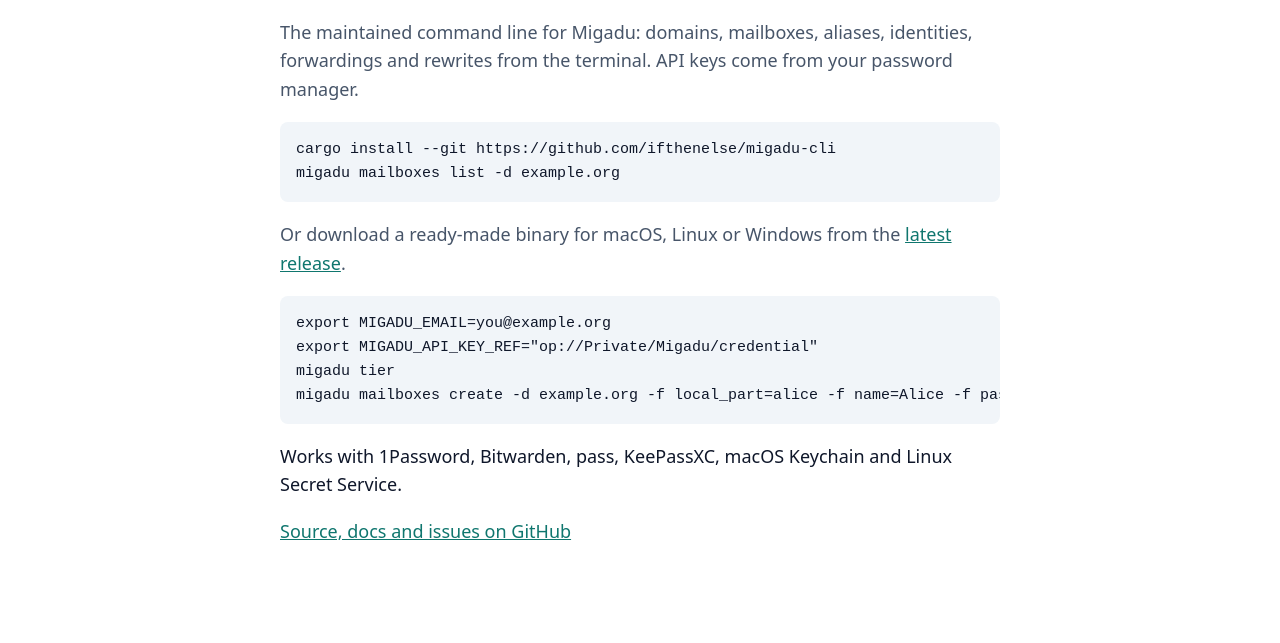
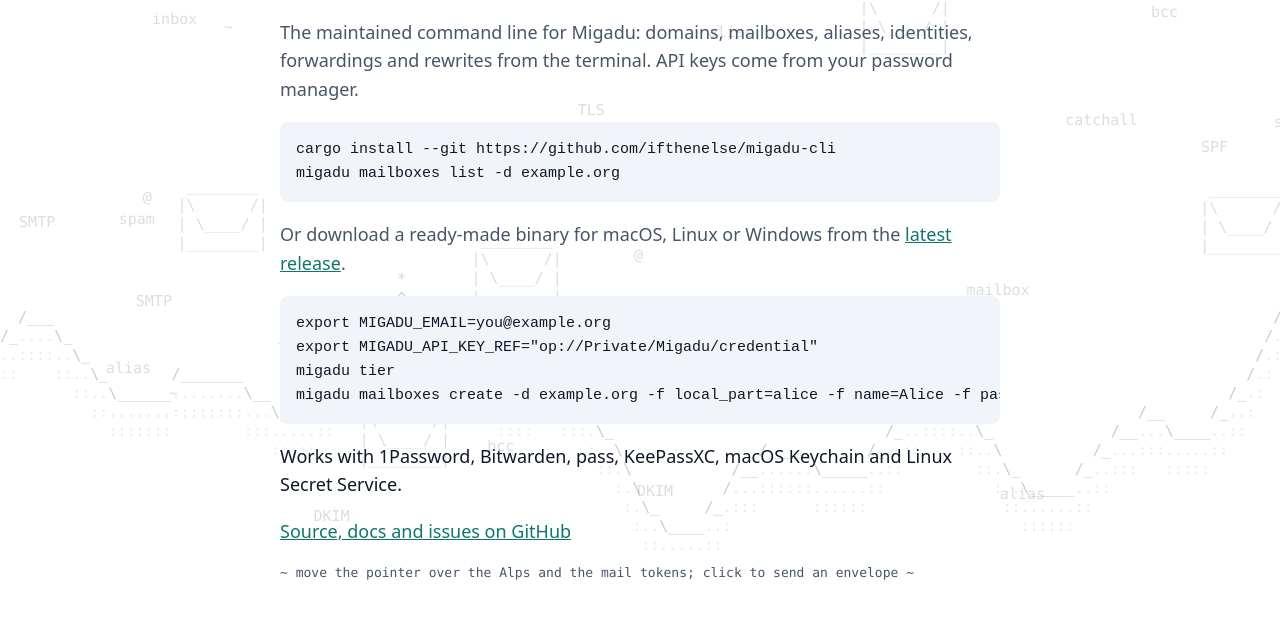
Before and after one commit to ifthenelse/migadu-cli, a plain HTML site: page site/index.html in a window 1280 px wide. Shown: the part 240-883 px from the top of the page. Before the commit the page ends 852 px from the top, so only its background shows below. Drawn offline with Linux system fonts and the light colour scheme; files whose address does not match are found by name.

Commit message:
feat(site): interactive ASCII-art background with Migadu themes (0.4.3)
Co-Authored-By: Claude Sonnet 5.5 <noreply@anthropic.com>

```diff
--- a/Cargo.toml
+++ b/Cargo.toml
@@ -1,6 +1,6 @@
 [package]
 name = "migadu-cli"
-version = "0.4.2"
+version = "0.4.3"
 edition = "2021"
 rust-version = "1.85"
 description = "Cross-platform CLI for the Migadu email hosting API, with password-manager credential lookup."
--- /dev/null
+++ b/site/ascii.js
@@ -0,0 +1,94 @@
+// Interactive ASCII-art background for the project site: Migadu-flavoured tokens drift, an Alpine
+// skyline (Migadu is Swiss) sits at the bottom, characters light up near the pointer, and a click
+// sends a little envelope flying. Honours prefers-reduced-motion (one still frame, no pointer effects).
+(() => {
+  const canvas = document.getElementById("ascii");
+  if (!canvas || !canvas.getContext) return;
+  const ctx = canvas.getContext("2d");
+  const still = matchMedia("(prefers-reduced-motion: reduce)");
+  const FONT = 15, LINE = 19, REACH = 130;
+  const WORDS = ["@", "MX", "SPF", "DKIM", "DMARC", "IMAP", "SMTP", "POP3", "TLS", "inbox", "alias", "bcc", "catchall", "mailbox", "spam", "CH", "+", "~"];
+  const ENVELOPE = [" ________ ", "|\\      /|", "| \\____/ |", "|________|"];
+  let w = 0, h = 0, cw = 9, items = [], planes = [], pointer = { x: -1e4, y: -1e4 }, last = 0, raf = 0, ink = {};
+
+  const css = (n, d) => getComputedStyle(document.documentElement).getPropertyValue(n).trim() || d;
+  const readInk = () => (ink = { dim: css("--mut", "#64748b"), hot: css("--acc", "#0f766e") });
+
+  function seed() {
+    const n = Math.round((w * h) / 22000);
+    items = Array.from({ length: n }, (_, i) => {
+      const env = i % 7 === 0;
+      return { lines: env ? ENVELOPE : [WORDS[(Math.random() * WORDS.length) | 0]], x: Math.random() * w, y: Math.random() * h, vx: (Math.random() - 0.5) * 8, vy: -4 - Math.random() * 8 };
+    });
+  }
+
+  function resize() {
+    const dpr = Math.min(devicePixelRatio || 1, 2);
+    w = innerWidth; h = innerHeight;
+    canvas.width = w * dpr; canvas.height = h * dpr;
+    ctx.setTransform(dpr, 0, 0, dpr, 0, 0);
+    ctx.font = `${FONT}px ui-monospace, SFMono-Regular, Menlo, Consolas, monospace`;
+    ctx.textBaseline = "top";
+    cw = ctx.measureText("M").width;
+    readInk(); seed(); if (still.matches) frame(0);
+  }
+
+  const near = (x, y) => Math.hypot(x - pointer.x, y - pointer.y);
+
+  function put(ch, x, y, base) {
+    const d = near(x, y), lit = d < REACH ? 1 - d / REACH : 0;
+    ctx.globalAlpha = Math.min(1, base + lit * 0.8);
+    ctx.fillStyle = lit > 0.05 ? ink.hot : ink.dim;
+    ctx.fillText(ch, x, y);
+  }
+
+  // Alps: a column-by-column ridge line of / \ ^ and _, drifting slowly sideways.
+  function mountains(t) {
+    const cols = Math.ceil(w / cw) + 2, base = Math.floor(h / LINE) - 2, shift = t * 0.4;
+    const ridge = (c) => Math.round(3.2 * Math.sin((c + shift) * 0.05) + 2.4 * Math.sin((c + shift) * 0.13 + 1) + 1.6 * Math.sin((c + shift) * 0.31) + 6);
+    for (let c = 0; c < cols; c++) {
+      const r = ridge(c), a = ridge(c - 1), b = ridge(c + 1);
+      const ch = r > a && r > b ? "^" : r > a ? "/" : r < a ? "\\" : "_";
+      const y = (base - r) * LINE;
+      put(ch, c * cw, y, 0.3);
+      if (r > 8 && ch === "^") put("*", c * cw, y - LINE, 0.25);
+      for (let k = 1; k < 3; k++) put(k % 2 ? "." : ":", c * cw, y + k * LINE, 0.12);
+    }
+  }
+
+  function frame(now) {
+    const dt = Math.min((now - last) / 1000, 0.05); last = now;
+    ctx.clearRect(0, 0, w, h);
+    for (const it of items) {
+      if (!still.matches) {
+        const d = near(it.x, it.y);
+        if (d < REACH && d > 1) { it.x += ((it.x - pointer.x) / d) * 60 * dt; it.y += ((it.y - pointer.y) / d) * 60 * dt; }
+        it.x += it.vx * dt; it.y += it.vy * dt;
+        if (it.y < -80) { it.y = h + 20; it.x = Math.random() * w; }
+        if (it.x < -120) it.x = w; else if (it.x > w + 20) it.x = -100;
+      }
+      it.lines.forEach((l, i) => { for (let c = 0; c < l.length; c++) if (l[c] !== " ") put(l[c], it.x + c * cw, it.y + i * LINE, 0.2); });
+    }
+    mountains(still.matches ? 0 : now / 1000);
+    for (const p of planes) {
+      p.x += p.vx * dt * 60; p.y += p.vy * dt * 60; p.life -= dt;
+      p.trail.push([p.x, p.y]); if (p.trail.length > 14) p.trail.shift();
+      p.trail.forEach(([x, y], i) => put(i % 2 ? "." : "-", x, y + 4, 0.08 + (i / 14) * 0.4 * Math.max(p.life, 0)));
+      ctx.fillStyle = ink.hot; ctx.globalAlpha = Math.max(p.life, 0); ctx.fillText("[@]>", p.x, p.y);
+    }
+    planes = planes.filter((p) => p.life > 0);
+    ctx.globalAlpha = 1;
+    if (!still.matches) raf = requestAnimationFrame(frame);
+  }
+
+  function start() { cancelAnimationFrame(raf); last = performance.now(); if (still.matches) frame(0); else raf = requestAnimationFrame(frame); }
+
+  addEventListener("pointermove", (e) => { pointer.x = e.clientX; pointer.y = e.clientY; });
+  addEventListener("pointerleave", () => { pointer.x = pointer.y = -1e4; });
+  addEventListener("pointerdown", (e) => { if (!still.matches && !e.target.closest("a,button,pre,input")) planes.push({ x: e.clientX, y: e.clientY, vx: 3.2, vy: -1.6, life: 1.6, trail: [] }); });
+  addEventListener("resize", resize);
+  document.addEventListener("visibilitychange", () => (document.hidden ? cancelAnimationFrame(raf) : start()));
+  still.addEventListener("change", start);
+  matchMedia("(prefers-color-scheme: dark)").addEventListener("change", () => { readInk(); if (still.matches) frame(0); });
+  resize(); start();
+})();
--- a/site/index.html
+++ b/site/index.html
@@ -8,10 +8,12 @@
 :root{--bg:#fff;--fg:#0f172a;--mut:#475569;--acc:#0f766e;--code:#f1f5f9}
 @media(prefers-color-scheme:dark){:root{--bg:#0f172a;--fg:#f8fafc;--mut:#cbd5e1;--acc:#2dd4bf;--code:#1e293b}}
 body{margin:0;background:var(--bg);color:var(--fg);font:18px/1.6 system-ui,-apple-system,"Segoe UI",sans-serif}
-main{max-width:720px;margin:0 auto;padding:48px 16px}
+main{position:relative;z-index:1;max-width:720px;margin:0 auto;padding:48px 16px}
+#ascii{position:fixed;inset:0;width:100vw;height:100vh;z-index:0;pointer-events:none}
+p.hint{font:13px/1.4 ui-monospace,SFMono-Regular,Menlo,Consolas,monospace;color:var(--mut)}
 img{width:96px;height:96px}pre{background:var(--code);padding:16px;border-radius:8px;overflow-x:auto;font-size:15px}
 a{color:var(--acc)}p.m{color:var(--mut)}
-</style></head><body><main>
+</style></head><body><canvas id="ascii" aria-hidden="true"></canvas><main>
 <picture><source media="(prefers-color-scheme: dark)" srcset="logo-dark.svg"><img src="logo.svg" alt="migadu-cli logo"></picture>
 <h1>migadu-cli</h1>
 <p class="m">The maintained command line for Migadu: domains, mailboxes, aliases, identities, forwardings and rewrites from the terminal. API keys come from your password manager.</p>
@@ -24,4 +26,7 @@ migadu tier
 migadu mailboxes create -d example.org -f local_part=alice -f name=Alice -f password=&lt;secret&gt;</pre>
 <p>Works with 1Password, Bitwarden, pass, KeePassXC, macOS Keychain and Linux Secret Service.</p>
 <p><a href="https://github.com/ifthenelse/migadu-cli">Source, docs and issues on GitHub</a></p>
-</main></body></html>
+<p class="hint" aria-hidden="true">~ move the pointer over the Alps and the mail tokens; click to send an envelope ~</p>
+</main>
+<script src="ascii.js" defer></script>
+</body></html>
```
Also changed, not shown: CHANGELOG.md, 1 other file.
